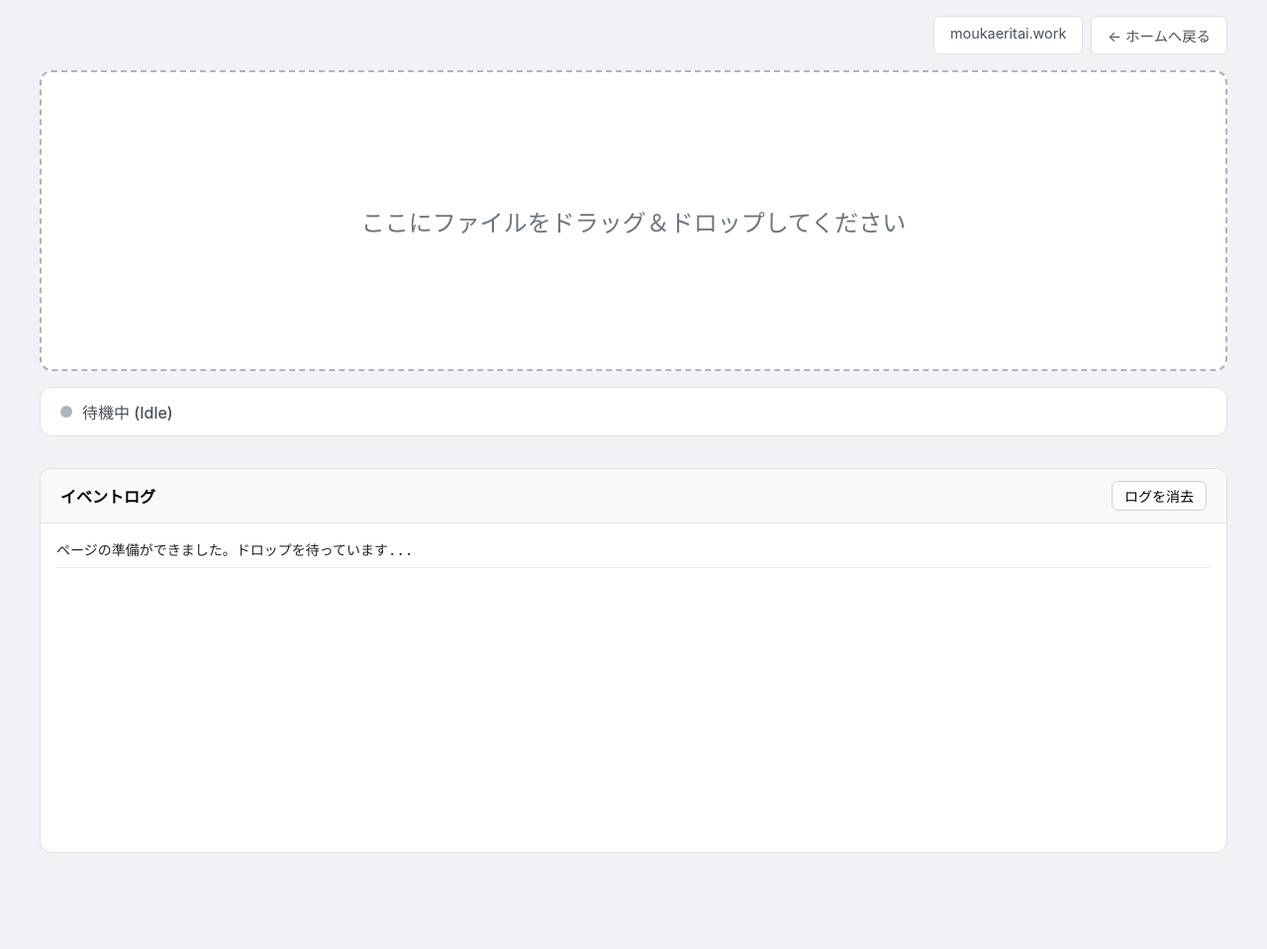
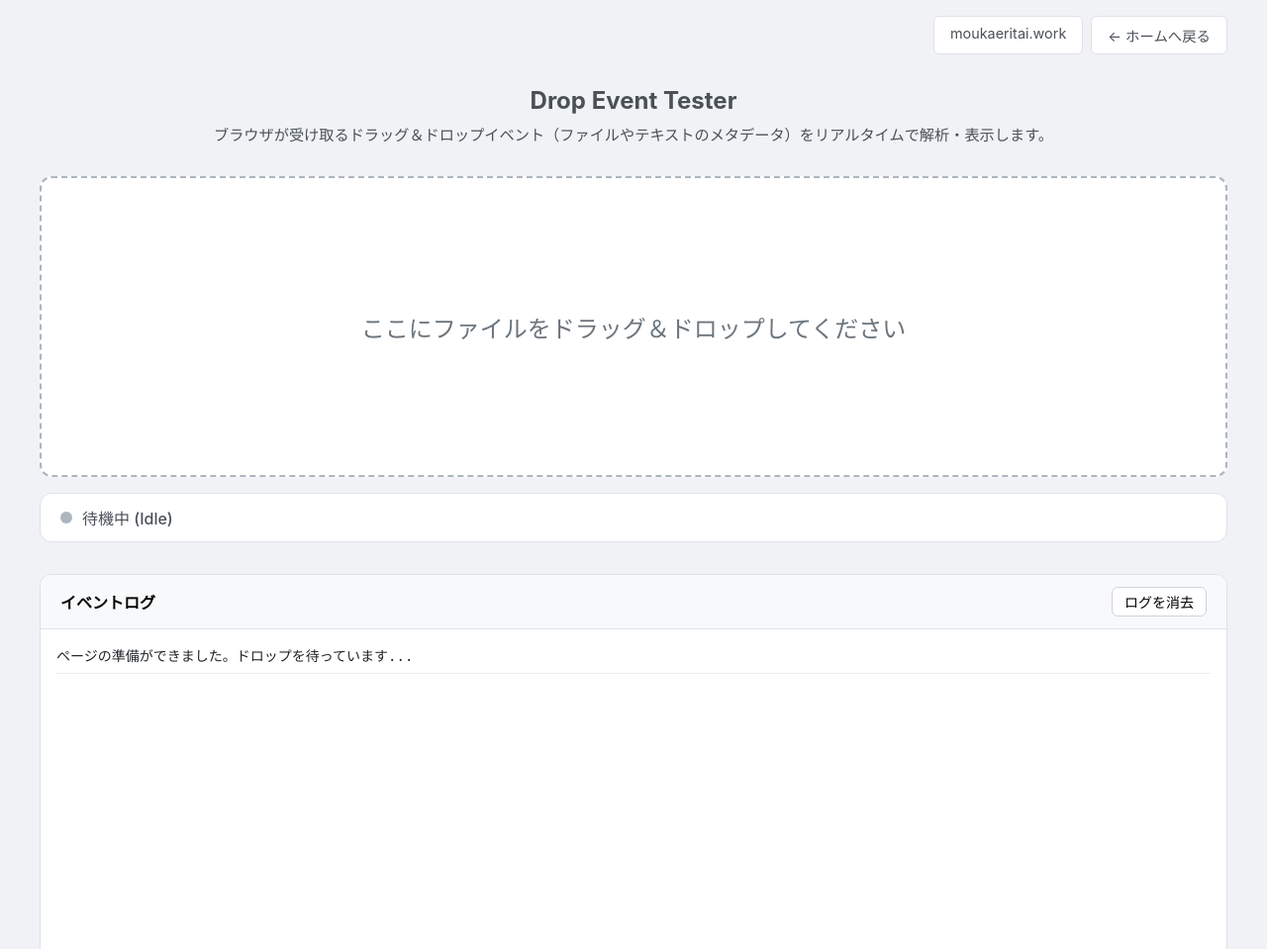
Before and after one commit to TakashiSasaki/webtools.moukaeritai.work, a plain HTML site: page drop.html in a window 1280 px wide. Shown: the top 959 px of the page at 99% size. Before the commit the page ends 878 px from the top, so only its background shows below. Drawn offline with Linux system fonts and the light colour scheme.

Commit message:
Add page description and title to drop.html

```diff
--- a/drop.html
+++ b/drop.html
@@ -138,6 +138,10 @@
         <a href="/" class="nav-button">← ホームへ戻る</a>
     </div>
     <main>
+        <div style="text-align: center; margin-bottom: 1rem; color: #495057;">
+            <h1 style="font-size: 1.5rem; margin-bottom: 0.5rem;">Drop Event Tester</h1>
+            <p style="margin: 0; font-size: 0.95rem;">ブラウザが受け取るドラッグ＆ドロップイベント（ファイルやテキストのメタデータ）をリアルタイムで解析・表示します。</p>
+        </div>
         <div id="drop-target">
             ここにファイルをドラッグ＆ドロップしてください
         </div>
```
